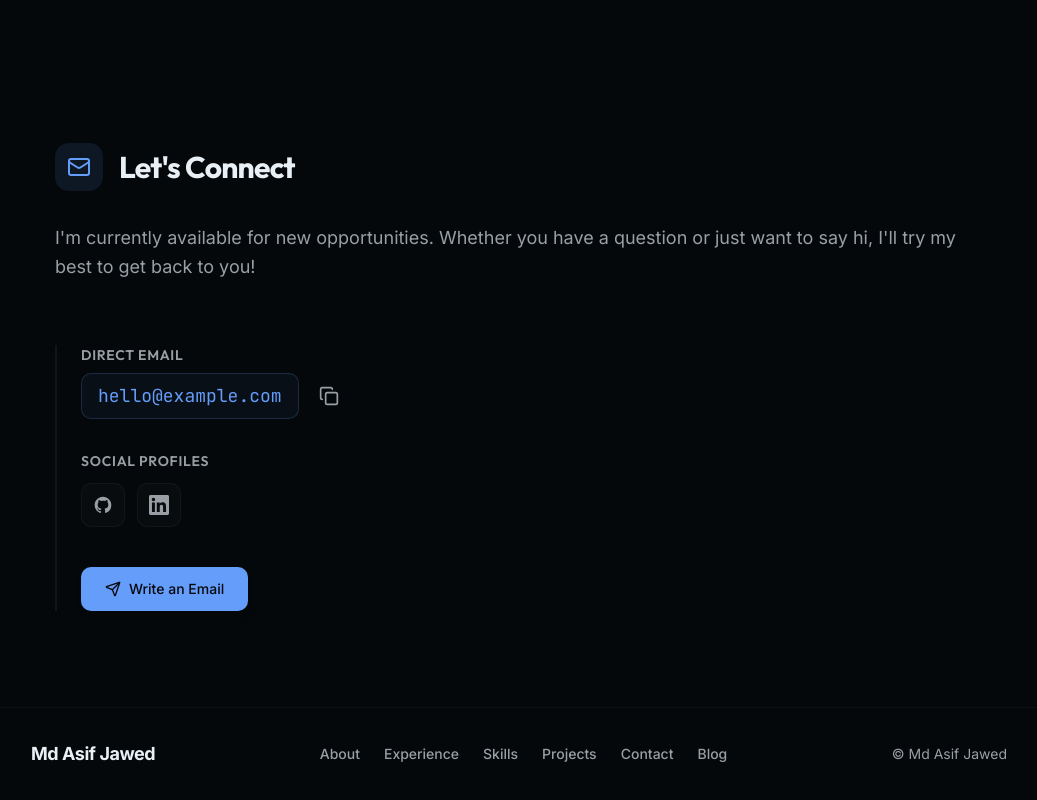
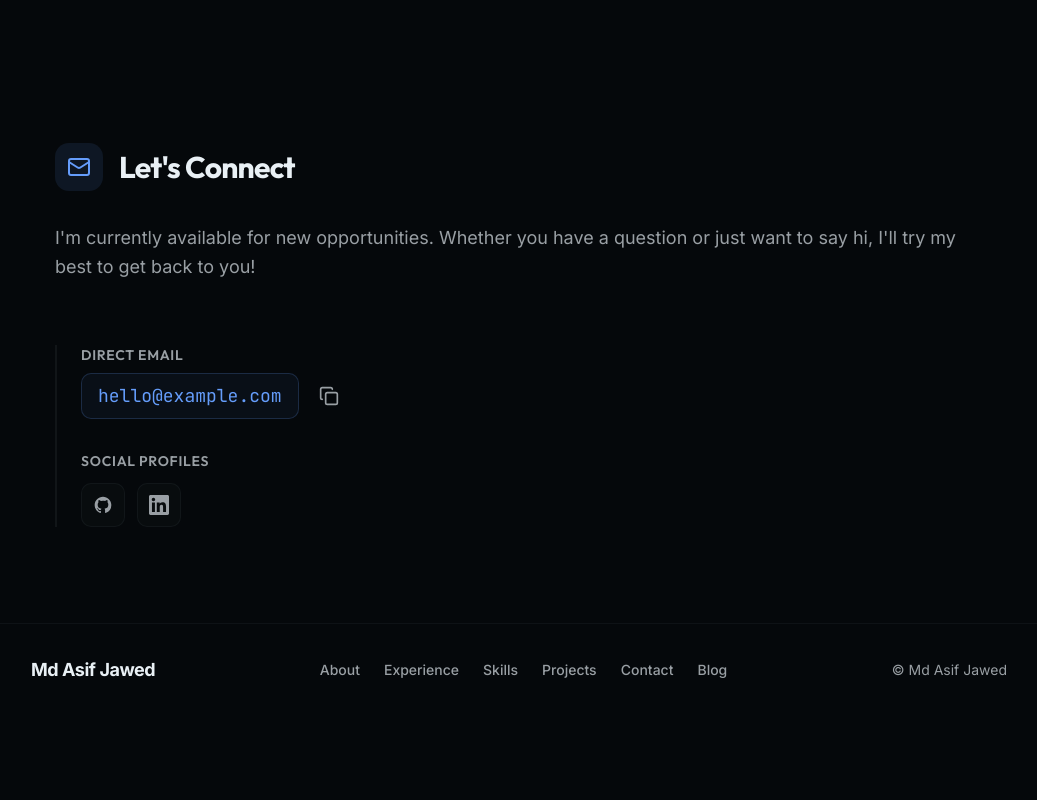
Before and after one commit to mdasifj625/portfolio, a Next.js app: page / in a window 1280 px wide. Shown: the part 4318-5118 px from the top of the page, without its empty margins (121-1158 px from the left). After the commit the page ends 5034 px from the top, so only its background shows below. Built offline with nearby package versions, Linux system fonts and the light colour scheme.

Commit message:
style: remove redundant write email button from contact section

```diff
--- a/src/components/contact.tsx
+++ b/src/components/contact.tsx
@@ -95,15 +95,7 @@ export function Contact() {
             </div>
           </div>
 
-          <div className="flex flex-col sm:flex-row gap-3 w-full pt-4">
-            <a
-              href={`mailto:${personal.email}`}
-              className="inline-flex items-center justify-center whitespace-nowrap text-sm font-medium transition-all focus-visible:outline-none focus-visible:ring-2 focus-visible:ring-ring focus-visible:ring-offset-2 disabled:pointer-events-none disabled:opacity-50 bg-primary text-primary-foreground hover:bg-primary/90 h-11 rounded-lg px-6 w-full sm:w-auto gap-2 shadow-md"
-            >
-              <Send className="w-4 h-4" />
-              Write an Email
-            </a>
-          </div>
+
         </div>
       </motion.div>
     </section>
```
